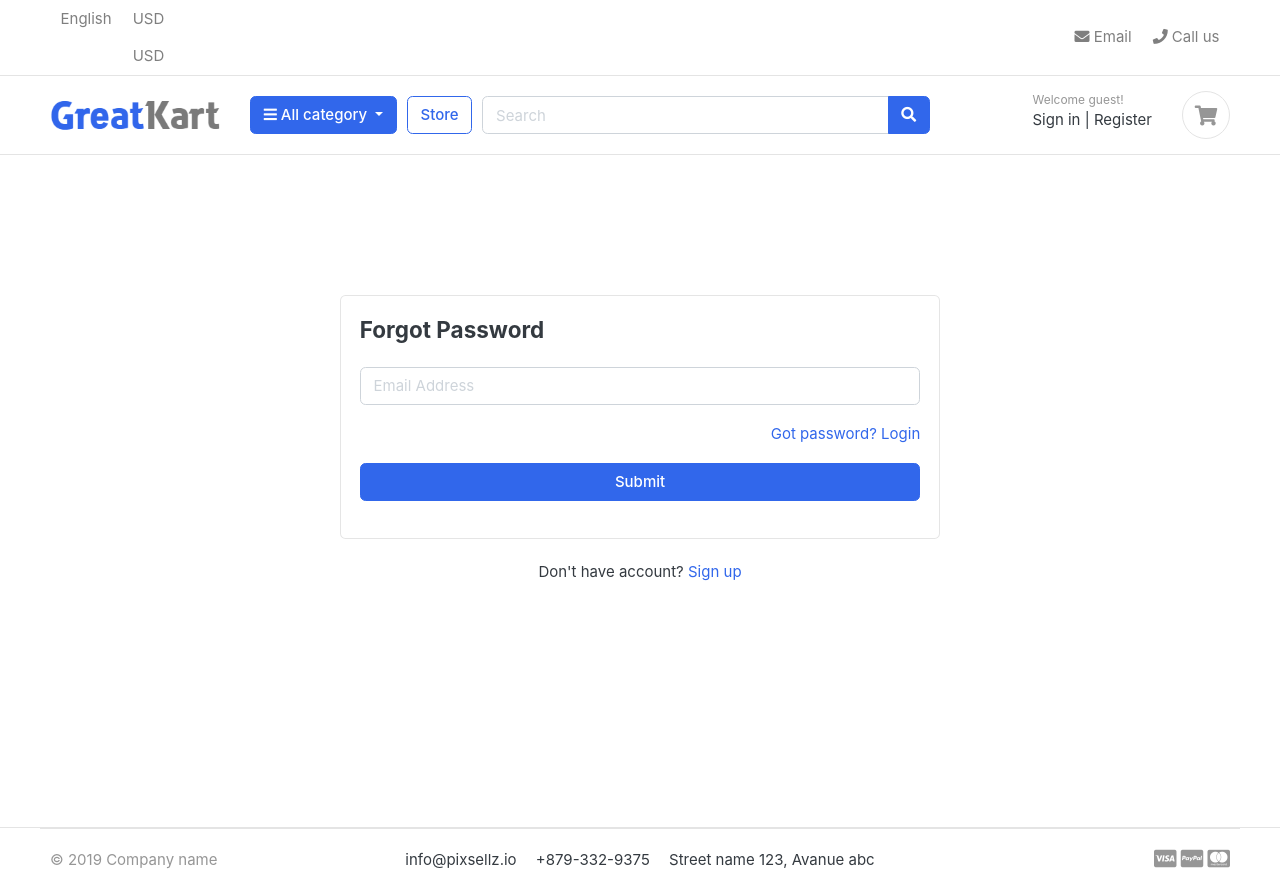
After one commit to ProgramerSalar/cart, a Django app: template templates/accounts/forgotPassword.html in a window 1280 px wide. The commit adds this page. Run offline with Django 3.2, Linux system fonts and the light colour scheme; the template is opened without the code that fills it, so the values that code supplies are empty; some libraries are stand-ins or nearby versions; some web fonts are replaced.

Commit message:
forgot Password

```diff
--- a/accounts/urls.py
+++ b/accounts/urls.py
@@ -7,5 +7,7 @@ urlpatterns = [
     path('logout/', views.logout , name = 'logout'),
     path('deshboard/' , views.deshboard , name = 'deshboard'),
     path('' , views.deshboard , name = 'deshboard'),
+    path('forgotPassword/', views.forgotPassword , name = 'forgotPassword'),
     path('activate/<uidb64>/<token>/', views.activate, name='activate'),
+    path('resetpassword_validate/<uidb64>/<token>/', views.resetpassword_validate, name='resetpassword_validate'),
 ]
--- /dev/null
+++ b/templates/accounts/forgotPassword.html
@@ -0,0 +1,39 @@
+{% extends 'base.html' %}
+
+
+{% block content %}
+
+<section class="section-conten padding-y" style="min-height:84vh">
+
+<!-- ============================ COMPONENT LOGIN   ================================= -->
+
+
+
+	<div class="card mx-auto" style="max-width: 600px; margin-top:100px;">
+
+      <div class="card-body">
+      <h4 class="card-title mb-4">Forgot Password</h4>
+      {% include 'includes/alerts.html' %}
+      <form action="{% url 'forgotPassword' %}" method="POST">
+        {% csrf_token %}
+          <div class="form-group">
+			 <input type="email" class="form-control" placeholder="Email Address" name="email">
+          </div> <!-- form-group// -->
+
+          <div class="form-group">
+          	<a href="{% url 'login' %}" class="float-right">Got password? Login</a>
+
+          </div> <!-- form-group form-check .// -->
+          <div class="form-group">
+              <button type="submit" class="btn btn-primary btn-block"> Submit  </button>
+          </div> <!-- form-group// -->
+      </form>
+      </div> <!-- card-body.// -->
+    </div> <!-- card .// -->
+
+     <p class="text-center mt-4">Don't have account? <a href="{% url 'register' %}">Sign up</a></p>
+     <br><br>
+<!-- ============================ COMPONENT LOGIN  END.// ================================= -->
+
+</section>
+{% endblock %}
--- a/templates/accounts/login.html
+++ b/templates/accounts/login.html
@@ -34,7 +34,7 @@ Already verified? <a href="{% url 'login' %}">Login</a>
               </div> <!-- form-group// -->
 
               <div class="form-group">
-                  <a href="#" class="float-right">Forgot password?</a>
+                  <a href="{% url 'forgotPassword' %}" class="float-right">Forgot password?</a>
 
               </div> <!-- form-group form-check .// -->
               <div class="form-group">
```
Also changed, not shown: accounts/views.py (+33 -0 lines), templates/accounts/reset_password_email.html (added, +10 -0 lines), db.sqlite3.
